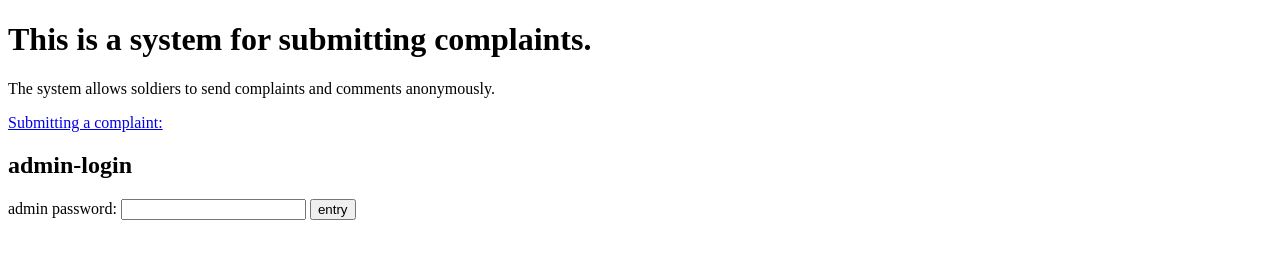
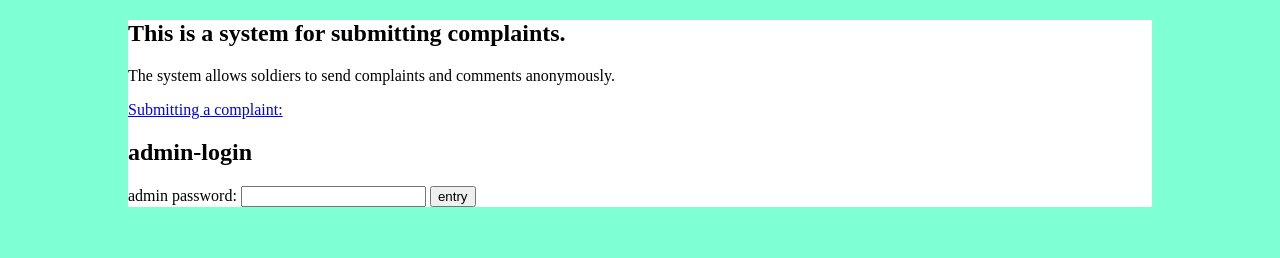
Before and after one commit to moshik1807/complaints_project, a website: page public/index.html in a window 1280 px wide. Drawn offline with Linux system fonts and the light colour scheme.

Commit message:
add css file

```diff
--- a/public/index.html
+++ b/public/index.html
@@ -7,12 +7,13 @@
     <link rel="stylesheet" href="style.css">
 </head>
 <body>
+    <section>
     <header>
         <h1>This is a system for submitting complaints.</h1>
         <p>The system allows soldiers to send complaints and comments anonymously.</p>
+        <nav><a href="complaint.html">Submitting a complaint:</a></nav>
     </header>
     <main>
-        <a href="complaint.html">Submitting a complaint:</a>
         <h2>admin-login</h2>
         <form action="/admin" method="POST">
         <label for="password">admin password:</label>
@@ -20,5 +21,6 @@
         <button type="submit">entry</button>
         </form>
     </main>
+    </section>
 </body>
 </html>
--- a/public/style.css
+++ b/public/style.css
@@ -0,0 +1,9 @@
+body{
+    background-color: aquamarine;
+}
+section{
+    background-color: white;
+    margin-left: 15vh;
+    margin-right: 15vh;
+
+}
```
Also changed, not shown: public/complaint.html (+3 -0 lines).
